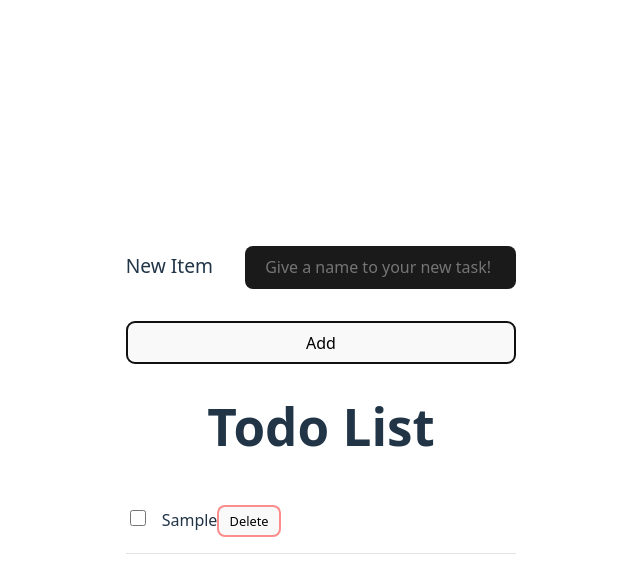
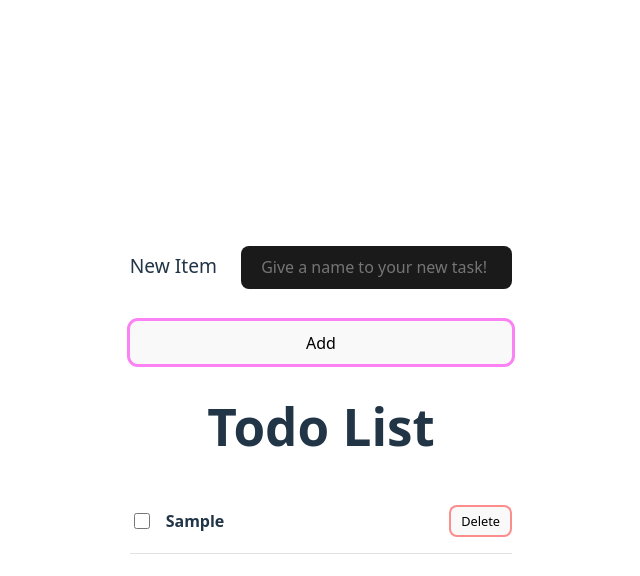
Before and after one commit to gustavo-randel/lista-de-afazeres, a React (Vite) app: page / in a window 1280 px wide. Both pictures are taken after typing "Sample" into the empty fields and a click on the button "Add". Shown: the top 576 px of the page, without its empty margins (319-959 px from the left). Built offline with nearby package versions, Linux system fonts and the light colour scheme.

Commit message:
finalização dos estilos da pagina

```diff
--- a/src/NewTaskForm.jsx
+++ b/src/NewTaskForm.jsx
@@ -20,7 +20,7 @@ function NewTaskForm({onSubmit}) {
         id="item"
         />
       </div>
-      <button className="btn">Add</button>
+      <button className="add-btn">Add</button>
     </form>
     )
 }
--- a/src/index.css
+++ b/src/index.css
@@ -37,14 +37,14 @@ h1 {
 
 .new-item-form label {
   font-size: 1.2rem;
-  padding-right: 2rem;
+  padding-right: 1.5rem;
 }
 
 .new-item-form input {
   border-radius: 8px;
   border: 1px solid transparent;
-  padding: 0.6em 1.2em;
-  font-size: 1em;
+  padding: 0.6rem 1.2rem;
+  font-size: 1rem;
   font-weight: 500;
   font-family: inherit;
   background-color: #1a1a1a;
@@ -58,14 +58,29 @@ h1 {
   border-bottom: 1px solid #dbdadac5;
   margin: none;
   padding: 1rem 0;
+  display: flex;
+  justify-content: space-between;
 }
+
 .task-item input {
   height: 1rem;
   width: 1rem;
   margin-right: 1rem;
-} .task-item input:focus {
+} .task-item input:focus, .task-item input:focus-visible, .task-item input:hover {
   text-decoration: line-through;
   accent-color: #fa82f4;
+  outline: 2px solid #fa82f4;
+}
+
+.task-item input:checked {
+  accent-color: #fa82f4;
+}
+
+
+.task-item label {
+  display: flex;
+  align-items: center;
+  font-weight: 600;
 }
 
 .task-list {
@@ -79,6 +94,11 @@ h1 {
   padding: 0.4em .8em;
   font-size: .8em;
 }
+.btn-danger:hover {
+  border-color: #ff1717;
+  background-color: #ff17171e;
+  transition: border-color 0.25s, background-color 0.25s;
+}
 
 button {
   border-radius: 8px;
@@ -91,12 +111,12 @@ button {
   cursor: pointer;
   transition: border-color 0.25s;
 }
-button:hover {
+.add-btn:hover {
   border-color: #fa82f4;
 }
-button:focus,
-button:focus-visible {
-  outline: 4px auto -webkit-focus-ring-color;
+.add-btn:focus,
+.add-btn:focus-visible {
+  outline: 3px solid #fa82f4;
 }
 
 @media (prefers-color-scheme: light) {
@@ -120,4 +140,7 @@ button:focus-visible {
   .header {
     font-size: 2.4rem;
   }
+  .root {
+    padding: 1rem;
+  }
 }
```
